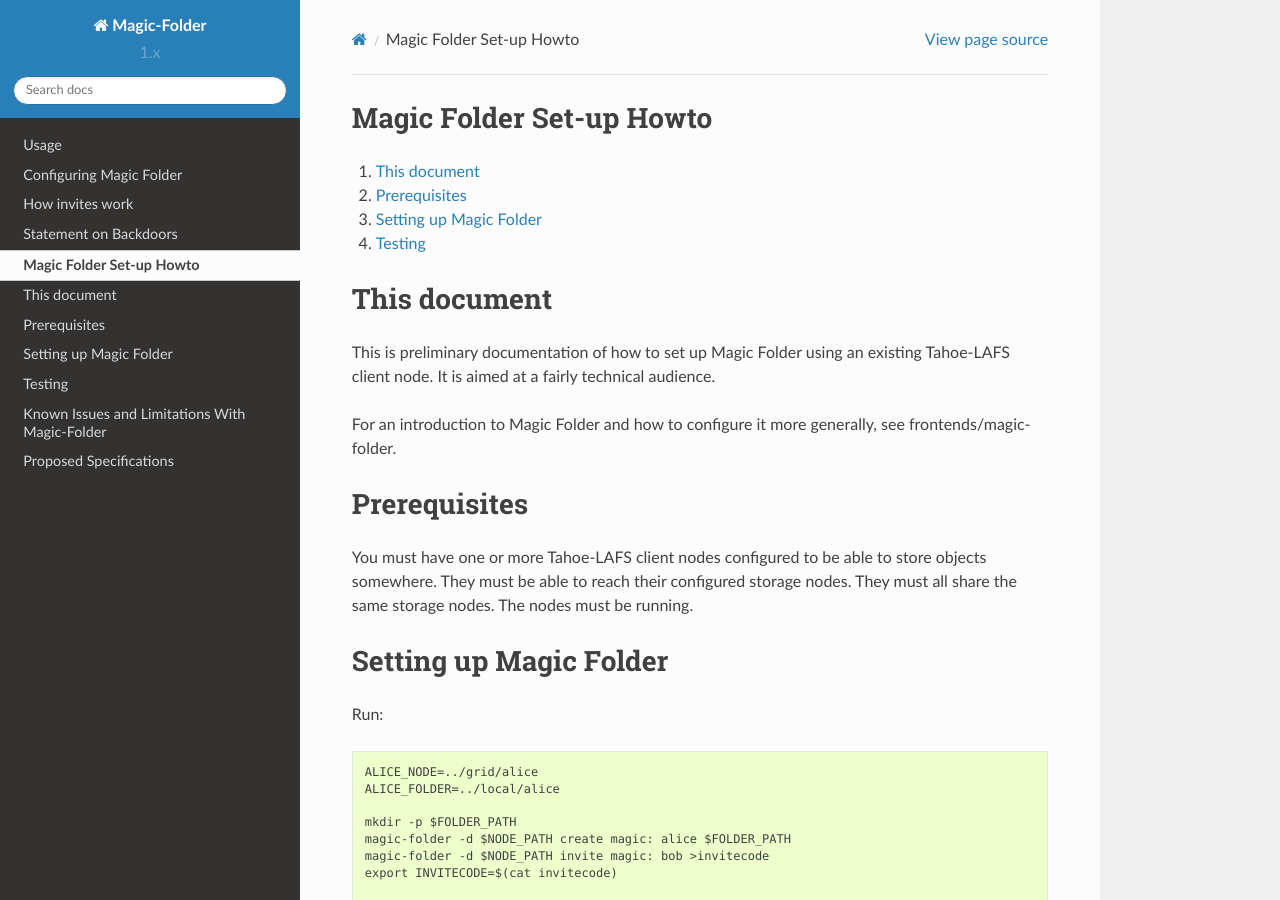
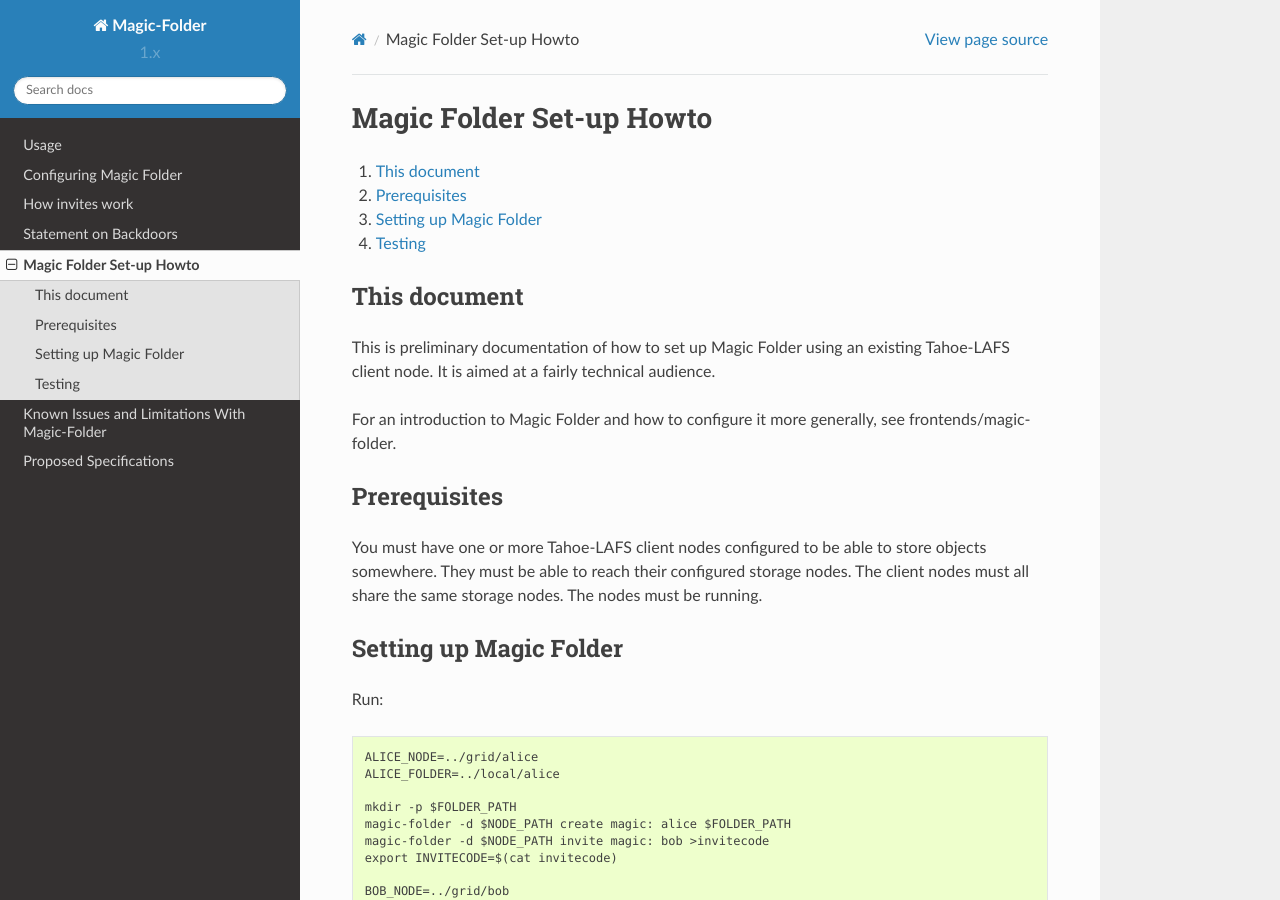
Before and after one commit to tahoe-lafs/magic-folder, a Sphinx documentation site: the page built from docs/magic-folder-howto.rst, in a window 1280 px wide and 900 px high. Built offline with Sphinx 7.4.7 and the Read the Docs theme 2.0.0, drawn with Linux system fonts in a browser that asks for light colours.

Commit message:
Reformat how-to page

```diff
--- a/docs/magic-folder-howto.rst
+++ b/docs/magic-folder-howto.rst
@@ -12,23 +12,25 @@
 
 
 This document
-=============
+-------------
 
-This is preliminary documentation of how to set up Magic Folder using an existing Tahoe-LAFS client node.
-It is aimed at a fairly technical audience.
+This is preliminary documentation of how to set up Magic Folder using
+an existing Tahoe-LAFS client node.  It is aimed at a fairly technical
+audience.
 
-For an introduction to Magic Folder and how to configure it more generally, see :doc:`frontends/magic-folder`.
+For an introduction to Magic Folder and how to configure it more
+generally, see :doc:`frontends/magic-folder`.
 
 Prerequisites
-=============
+-------------
 
-You must have one or more Tahoe-LAFS client nodes configured to be able to store objects somewhere.
-They must be able to reach their configured storage nodes.
-They must all share the same storage nodes.
-The nodes must be running.
+You must have one or more Tahoe-LAFS client nodes configured to be
+able to store objects somewhere.  They must be able to reach their
+configured storage nodes.  The client nodes must all share the same
+storage nodes.  The nodes must be running.
 
 Setting up Magic Folder
-=======================
+-----------------------
 
 Run::
 
@@ -49,19 +51,20 @@
   daemonize magic-folder -d $BOB_NODE run
 
 Testing
-=======
+-------
 
-You can now experiment with creating files and directories in ``../local/alice`` and ``/local/bob``.
-Any changes should be propagated to the other directory.
+You can now experiment with creating files and directories in
+``../local/alice`` and ``/local/bob``.  Any changes should be
+propagated to the other directory.
 
-Note that when a file is deleted,
-the corresponding file in the other directory will be renamed to a filename ending in ``.backup``.
+Note that when a file is deleted, the corresponding file in the other
+directory will be renamed to a filename ending in ``.backup``.
 Deleting a directory will have no effect.
 
-For other known issues and limitations, see :ref:`Known Issues in Magic-Folder`.
+For other known issues and limitations, see :ref:`Known Issues in
+Magic-Folder`.
 
-It is also possible to run the nodes on different machines,
-to synchronize between three or more clients,
-to mix Windows and Linux clients,
-and to use multiple servers
-(as long as the Tahoe-LAFS encoding parameters are changed).
+It is also possible to run the nodes on different machines, to
+synchronize between three or more clients, to mix Windows and Linux
+clients, and to use multiple servers (as long as the Tahoe-LAFS
+encoding parameters are changed).
```
